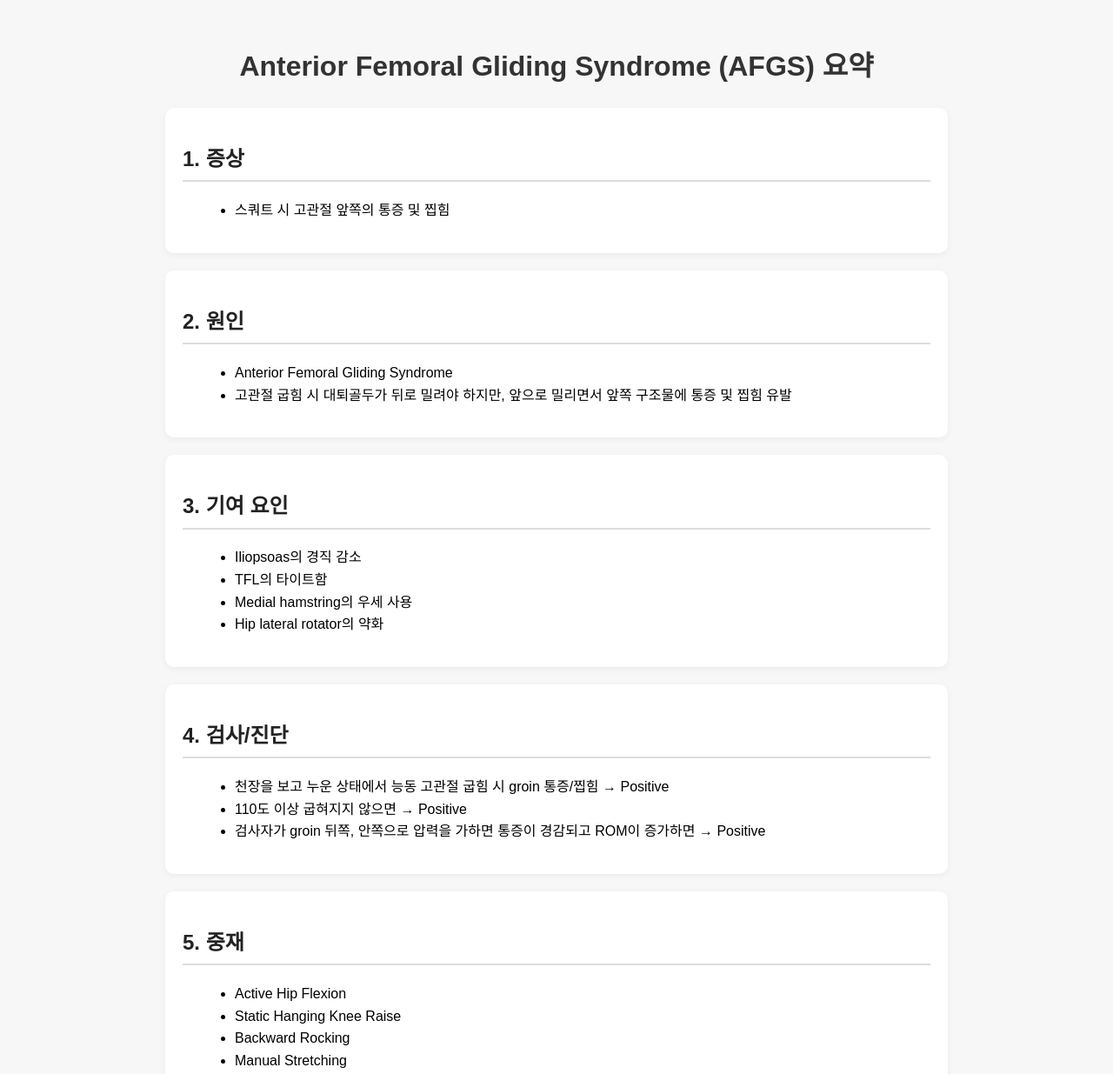
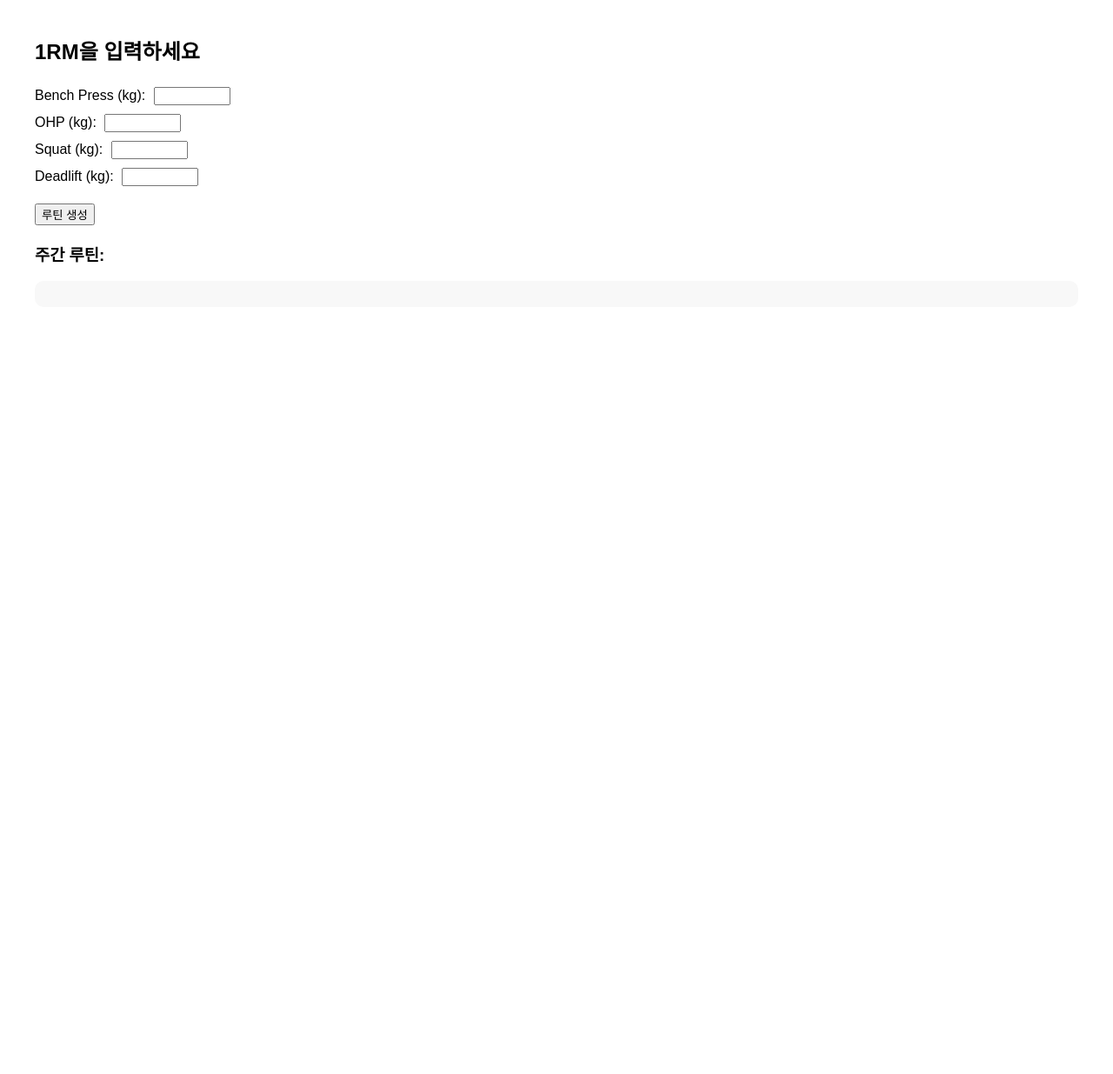
Before and after one commit to Unknown-Frog-c7/pilot-test, a plain HTML site: page index.html in a window 1280 px wide. Shown: the top 1235 px of the page at 87% size. After the commit the page ends 800 px from the top, so only its background shows below. Drawn offline with Linux system fonts and the light colour scheme.

Commit message:
Add files via upload

```diff
--- a/index.html
+++ b/index.html
@@ -2,90 +2,84 @@
 <html lang="ko">
 <head>
   <meta charset="UTF-8">
-  <title>Anterior Femoral Gliding Syndrome 요약</title>
+  <title>3x5 루틴 생성기</title>
   <style>
     body {
-      font-family: 'Arial', sans-serif;
-      line-height: 1.6;
-      background-color: #f7f7f7;
-      padding: 30px;
-      max-width: 900px;
-      margin: auto;
+      font-family: sans-serif;
+      margin: 40px;
     }
-    h1 {
-      color: #333;
-      text-align: center;
+    input {
+      margin: 5px;
+      width: 80px;
     }
-    .section {
-      background: white;
-      padding: 20px;
-      margin: 20px 0;
+    button {
+      margin-top: 15px;
+    }
+    pre {
+      background: #f8f8f8;
+      padding: 15px;
       border-radius: 10px;
-      box-shadow: 0 2px 8px rgba(0,0,0,0.05);
-    }
-    .section h2 {
-      color: #222;
-      border-bottom: 2px solid #ddd;
-      padding-bottom: 5px;
-    }
-    ul {
-      margin-left: 20px;
     }
   </style>
 </head>
 <body>
-  <h1>Anterior Femoral Gliding Syndrome (AFGS) 요약</h1>
+  <h2>1RM을 입력하세요</h2>
+  <label>Bench Press (kg): <input type="number" id="bp" /></label><br />
+  <label>OHP (kg): <input type="number" id="ohp" /></label><br />
+  <label>Squat (kg): <input type="number" id="squat" /></label><br />
+  <label>Deadlift (kg): <input type="number" id="deadlift" /></label><br />
+  <button onclick="generate()">루틴 생성</button>
 
-  <div class="section">
-    <h2>1. 증상</h2>
-    <ul>
-      <li>스쿼트 시 고관절 앞쪽의 통증 및 찝힘</li>
-    </ul>
-  </div>
+  <h3>주간 루틴:</h3>
+  <pre id="output"></pre>
 
-  <div class="section">
-    <h2>2. 원인</h2>
-    <ul>
-      <li>Anterior Femoral Gliding Syndrome</li>
-      <li>고관절 굽힘 시 대퇴골두가 뒤로 밀려야 하지만, 앞으로 밀리면서 앞쪽 구조물에 통증 및 찝힘 유발</li>
-    </ul>
-  </div>
+  <script>
+    function roundToHalf(num) {
+      return Math.round(num * 2) / 2;
+    }
 
-  <div class="section">
-    <h2>3. 기여 요인</h2>
-    <ul>
-      <li>Iliopsoas의 경직 감소</li>
-      <li>TFL의 타이트함</li>
-      <li>Medial hamstring의 우세 사용</li>
-      <li>Hip lateral rotator의 약화</li>
-    </ul>
-  </div>
+    function generate() {
+      const bp = parseFloat(document.getElementById("bp").value);
+      const ohp = parseFloat(document.getElementById("ohp").value);
+      const squat = parseFloat(document.getElementById("squat").value);
+      const deadlift = parseFloat(document.getElementById("deadlift").value);
 
-  <div class="section">
-    <h2>4. 검사/진단</h2>
-    <ul>
-      <li>천장을 보고 누운 상태에서 능동 고관절 굽힘 시 groin 통증/찝힘 → Positive</li>
-      <li>110도 이상 굽혀지지 않으면 → Positive</li>
-      <li>검사자가 groin 뒤쪽, 안쪽으로 압력을 가하면 통증이 경감되고 ROM이 증가하면 → Positive</li>
-    </ul>
-  </div>
+      if (isNaN(bp) || isNaN(ohp) || isNaN(squat) || isNaN(deadlift)) {
+        document.getElementById("output").textContent = "모든 값을 입력하세요.";
+        return;
+      }
 
-  <div class="section">
-    <h2>5. 중재</h2>
-    <ul>
-      <li>Active Hip Flexion</li>
-      <li>Static Hanging Knee Raise</li>
-      <li>Backward Rocking</li>
-      <li>Manual Stretching</li>
-    </ul>
-  </div>
+      const bp_mon = roundToHalf(bp * 0.8);
+      const bp_thu = roundToHalf(bp * 0.87);
+      const ohp_mon = roundToHalf(ohp * 0.65);
+      const ohp_thu = roundToHalf(ohp_mon + 2);  // 1~2.5kg 중간값으로 +2 선택
 
-  <div class="section">
-    <h2>6. 추천</h2>
-    <ul>
-      <li>Craig test를 먼저 시행해볼 것을 권장</li>
-    </ul>
-  </div>
+      const squat_tue = roundToHalf(squat * 0.8);
+      const squat_fri = roundToHalf(squat * 0.87);
 
+      const pausedl = roundToHalf(deadlift * 0.7);
+      const deadlift_fri = roundToHalf(deadlift * 0.825);
+
+      const result = `
+월요일:
+BP: 3x5 @ ${bp_mon}kg
+OHP: 3x8 @ ${ohp_mon}kg
+
+화요일:
+Squat: 5x5 @ ${squat_tue}kg
+Pause DL: 3x4 @ ${pausedl}kg
+
+목요일:
+BP: 3x3 or 2 @ ${bp_thu}kg
+OHP: 3x8 @ ${ohp_thu}kg
+
+금요일:
+Squat: 3x3 or 2 @ ${squat_fri}kg
+Deadlift: 3x5 @ ${deadlift_fri}kg
+`;
+
+      document.getElementById("output").textContent = result;
+    }
+  </script>
 </body>
 </html>
```
